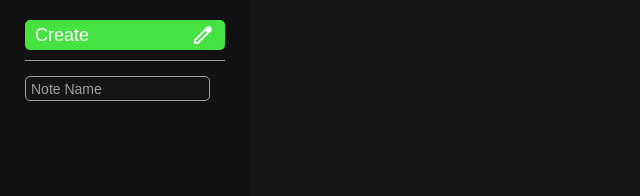
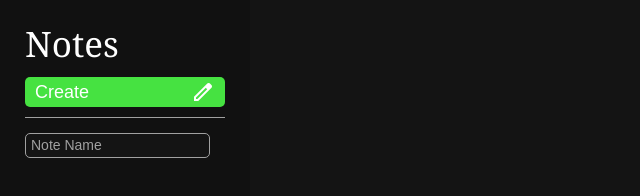
Before and after one commit to shadeIV/note-app, an Electron app: page html/main.html in a window 950 px wide. Shown: the whole page, without its empty margins (0-640 px from the left). Drawn offline with nearby package versions, Linux system fonts and the light colour scheme.

Commit message:
Added Menu Header And Hover Animations

```diff
--- a/html/main.html
+++ b/html/main.html
@@ -21,6 +21,8 @@
 
         <!-- Menu Top -->
 
+        <p class="header-p">Notes</p>
+
         <button class="menu-create-button">
             <p class="menu-create-button-p">Create</p>
             <span class="material-symbols-outlined">edit</span>
--- a/styles/main.css
+++ b/styles/main.css
@@ -19,6 +19,16 @@ body {
     height: 570px;
     background-color: #111111;
     padding-top: 20px;
+    user-select: none;
+}
+
+.header-p {
+    font-family: Georgia, 'Times New Roman', Times, serif;
+    text-align: left;
+    width: 200px;
+    color: white;
+    font-size: 35px;
+    font-weight: 500;
 }
 
 .menu-create-button {
@@ -33,6 +43,10 @@ body {
     cursor: pointer;
     color: white;
     background-color: #46e241;
+}
+
+.menu-create-button:hover {
+    background-color: #4de648;
 }
 
 .menu-create-button-p {
@@ -89,6 +103,10 @@ body {
     border: solid 1px rgb(161, 161, 161);
 }
 
+.note-item:hover {
+    background-color: #202020;
+}
+
 .note-item-name {
     color: rgb(161, 161, 161);
     font-size: 14px;
```
